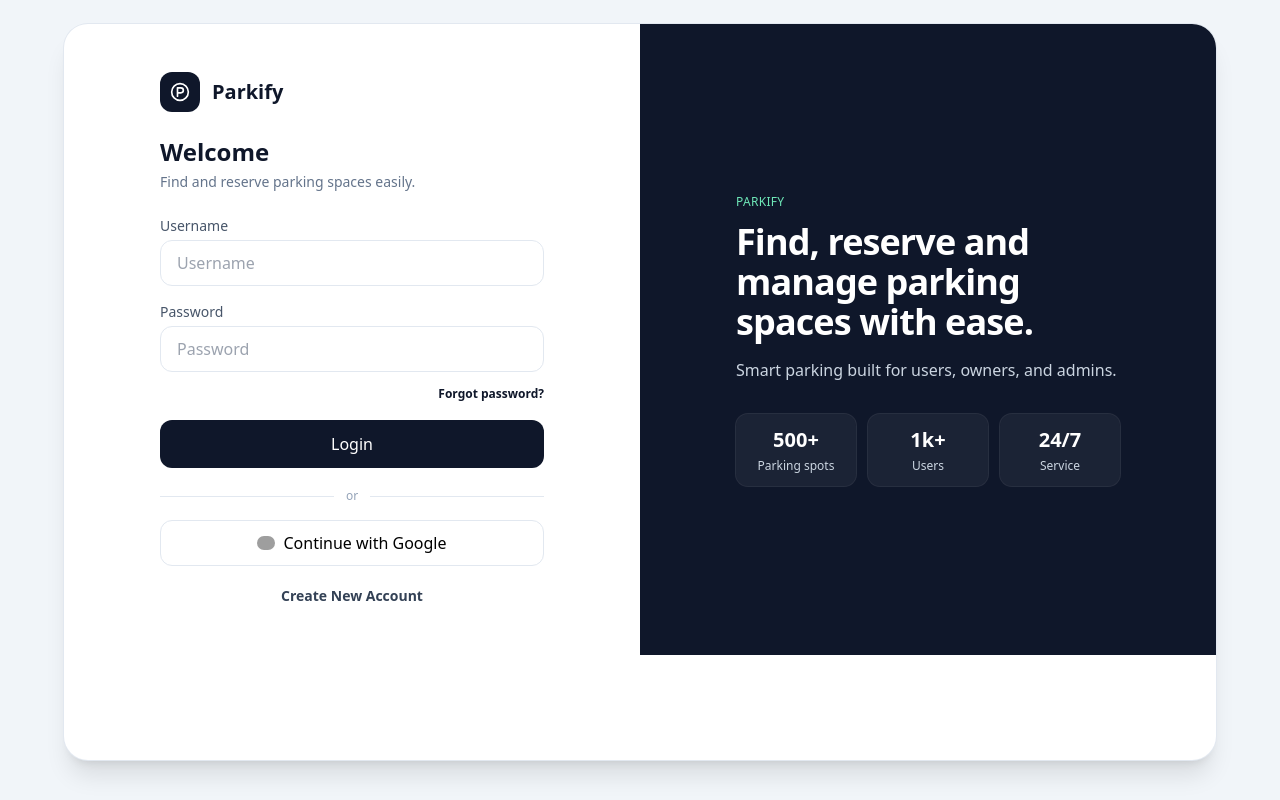
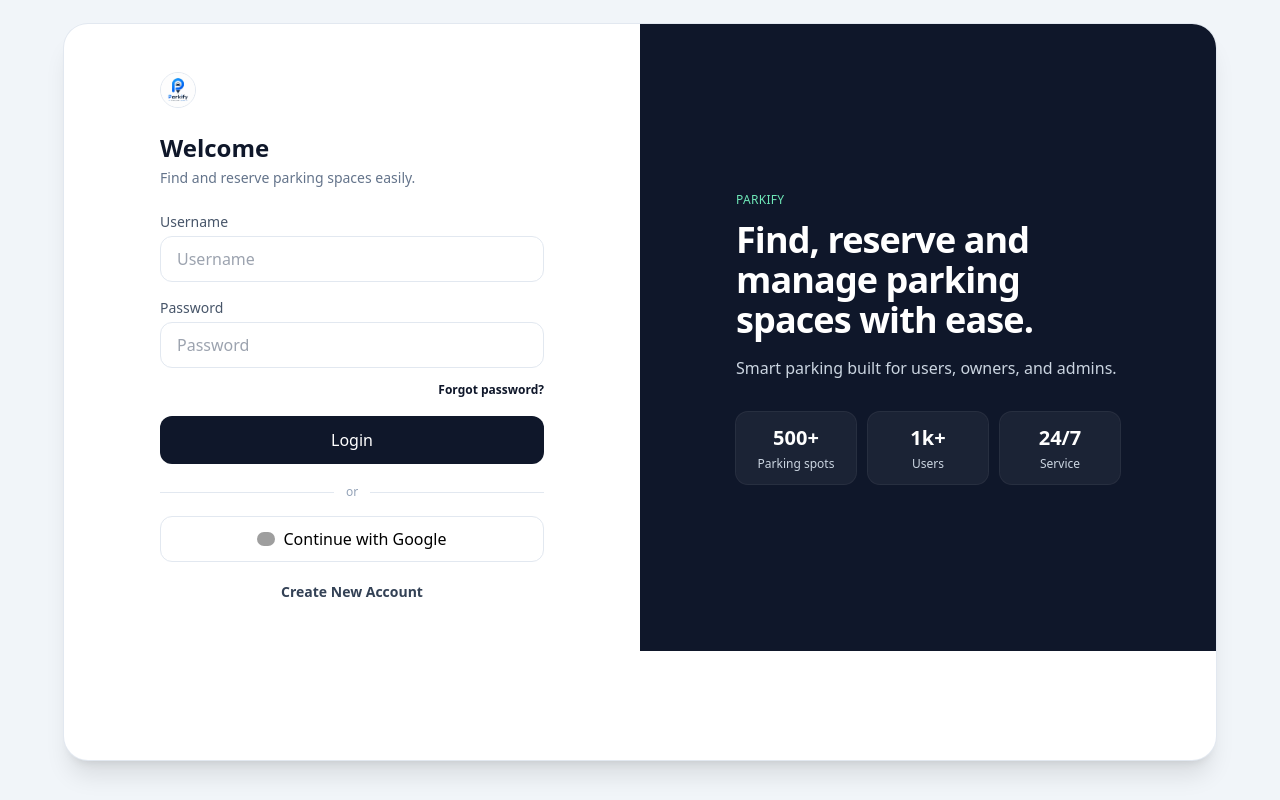
Before and after one commit to Lokendra-111/parkify, a Django app: page /authentication/ in a window 1280 px wide. Shown: the top 800 px of the page. Run offline with Django 5.2, Linux system fonts and the light colour scheme; some libraries are stand-ins or nearby versions; grey boxes are pictures that could not be loaded.

Commit message:
map redirect resolved

```diff
--- a/parkify/templates/authentication.html
+++ b/parkify/templates/authentication.html
@@ -20,10 +20,7 @@
     <div class="order-2 md:order-1 px-6 py-10 sm:px-10 sm:py-12 overflow-y-auto">
       <div class="max-w-sm mx-auto">
         <div class="flex items-center gap-3">
-          <div class="h-10 w-10 rounded-xl bg-slate-900 text-white flex items-center justify-center">
-            <i data-lucide="parking-circle" class="w-5 h-5"></i>
-          </div>
-          <span class="text-xl font-bold text-slate-900">Parkify</span>
+            <img src="{% static 'parkify/images/logo1.png' %}" alt="Parkify" class="h-8 w-8 sm:h-9 sm:w-9 rounded-full object-cover border border-slate-200">
         </div>
 
         {% if messages %}
--- a/parkify/templates/map_search.html
+++ b/parkify/templates/map_search.html
@@ -58,7 +58,8 @@
       el.textContent = 'Rs ' + Math.round(site.rate_per_hour || 0) + '/hr';
       const icon = L.divIcon({ html: el.outerHTML, className: '', iconSize: [80, 28], iconAnchor: [40, 14] });
       const m = L.marker([site.lat, site.lng], { icon }).addTo(map);
-      m.bindPopup(`<strong>${site.name}</strong><br>${site.location}<br><a class='underline text-emerald-700' href='{% url 'view_parking' 0 %}'.replace('/0/','/${site.id}/') + "'>View details</a>`);
+      const detailUrl = "{% url 'view_parking' 0 %}".replace('/0/', '/' + site.id + '/');
+m.bindPopup(`<strong>${site.name}</strong><br>${site.location}<br><a class='underline text-emerald-700' href='${detailUrl}'>View details</a>`);
       markers.push(m);
     });
 
--- a/parkify/templates/my_bookings.html
+++ b/parkify/templates/my_bookings.html
@@ -15,9 +15,10 @@
 <body class="bg-slate-50 text-slate-900">
 
 <header class="sticky top-0 z-30 bg-white/80 backdrop-blur border-b border-slate-200/70">
+
   <div class="max-w-7xl mx-auto px-4 sm:px-6 h-14 sm:h-16 flex items-center justify-between gap-3">
     <div class="flex items-center gap-3">
-      <a href="{% url 'index' %}" class="text-lg sm:text-xl font-extrabold tracking-tight">Parkify</a>
+      <a href="{% url 'home' %}" class="text-lg sm:text-xl font-extrabold tracking-tight">Parkify</a>
     </div>
     <div class="flex items-center gap-2 sm:gap-3">
       <a href="{% url 'browse_parking' %}" class="hidden sm:inline-flex text-sm font-medium text-slate-600 hover:text-slate-900 transition">Browse</a>
```
Also changed, not shown: media/parking_images/images_8Swdm48.jpg (added).
